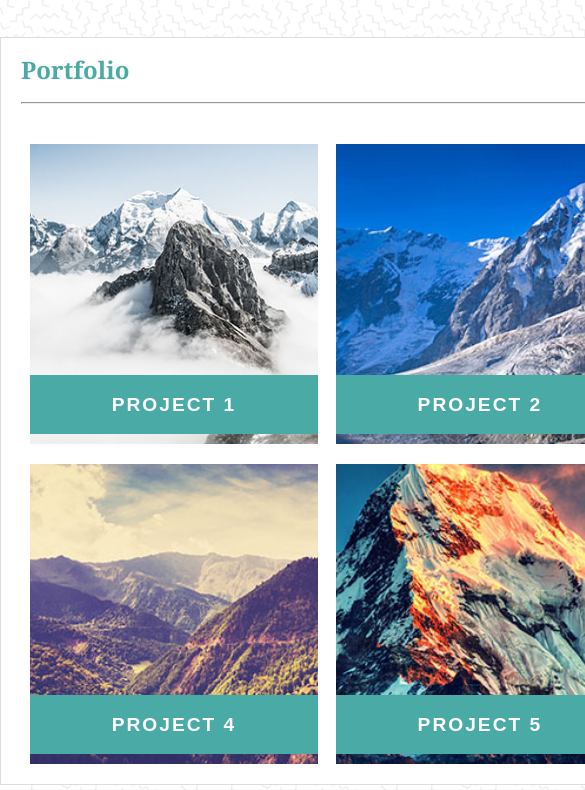
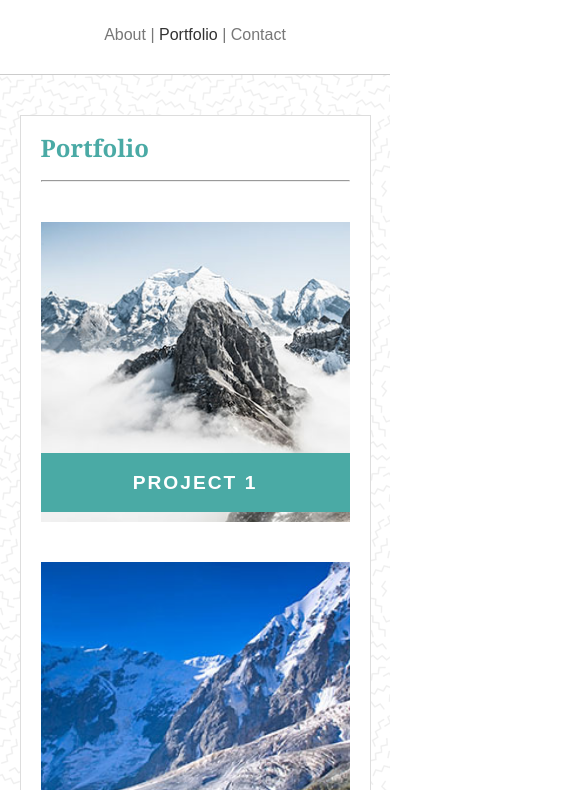
Before and after one commit to graysonlee123/Responsive-Portfolio, a plain HTML site: page portfolio.html in a window 390 px wide. Shown: the part 84-874 px from the top of the page, 585 px wide, since content can reach past the window. Drawn offline with Linux system fonts and the light colour scheme.

Commit message:
Added media queries for general responsiveness

```diff
--- a/css/style.css
+++ b/css/style.css
@@ -35,6 +35,14 @@ section p:nth-last-of-type(1) {
 header {
     background-color: #ffffff;
     border-bottom: 1px solid #cccccc;
+    width: 100%;
+}
+
+.header-container {
+    max-width: 960px;
+    width: 90%;
+    margin: 0 auto;
+    overflow: auto;
 }
 
 h1 {
@@ -45,12 +53,6 @@ h1 {
     padding: 25px 40px;
     font-size: 30px;
     font-weight: bold;
-}
-
-.header-container {
-    width: 960px;
-    margin: 0 auto;
-    overflow: auto;
 }
 
 nav {
@@ -75,10 +77,11 @@ nav a:hover {
 /* Index or About Styles */
 
 .container {
+    max-width: 960px;
     clear: left;
-    width: 960px;
+    width: 90%;
     background-color: #ffffff;
-    margin: 40px auto 100px;
+    margin: 40px auto;
     padding: 20px;
     border: 1px solid #dddddd;
     overflow: auto;
@@ -202,7 +205,7 @@ nav a:hover {
 /* Footer Styles */
 
 .content {
-    min-height: calc(100vh - 164px);
+    min-height: calc(100vh - 104px);
 }
 
 footer {
@@ -213,3 +216,62 @@ footer {
     text-align: center;
     padding: 20px 0;
 }
+
+/* media queries */
+
+@media screen and (max-width: 980px) {
+    .container {
+        max-width: 700px;
+        margin: 40px 5%;
+    }
+
+    /* portfolio */
+
+    .project-container {
+        width: 48%;
+        margin: 20px 1%;
+    }
+}
+
+@media screen and (max-width: 768px) {
+    .container {
+        max-width:600px;
+        margin: 40px auto;
+    }
+
+    /* contact */
+    #contact-container {
+        width: 90%;
+        max-width: 700px;
+    }
+}
+
+@media screen and (max-width: 640px) {
+    .container {
+        max-width: 400px;
+        margin: 40px auto;
+    }
+    #about-image {
+        float: none;
+        width: 100%;
+        height: auto;
+    }
+    h1, nav {
+        float: none;
+    }
+    .header-container {
+        margin: 0;
+        width: 100%;
+        text-align: center;
+    }
+    nav {
+        padding-bottom: 31px;
+    }
+
+    /* portfolio */
+
+    .project-container {
+        width: 100%;
+        margin: 20px auto;
+    }
+}
--- a/portfolio.html
+++ b/portfolio.html
@@ -4,6 +4,8 @@
         <title>My Portfolio</title>
         <link rel="stylesheet" href="./css/reset.css">
         <link rel="stylesheet" href="./css/style.css">
+
+        <meta name="viewport" content="width=device-width, initial-scale=1.0">
     </head>
     <body>
         <div class="content">
```
Also changed, not shown: contact.html (+3 -1 lines), index.html (+2 -0 lines).
